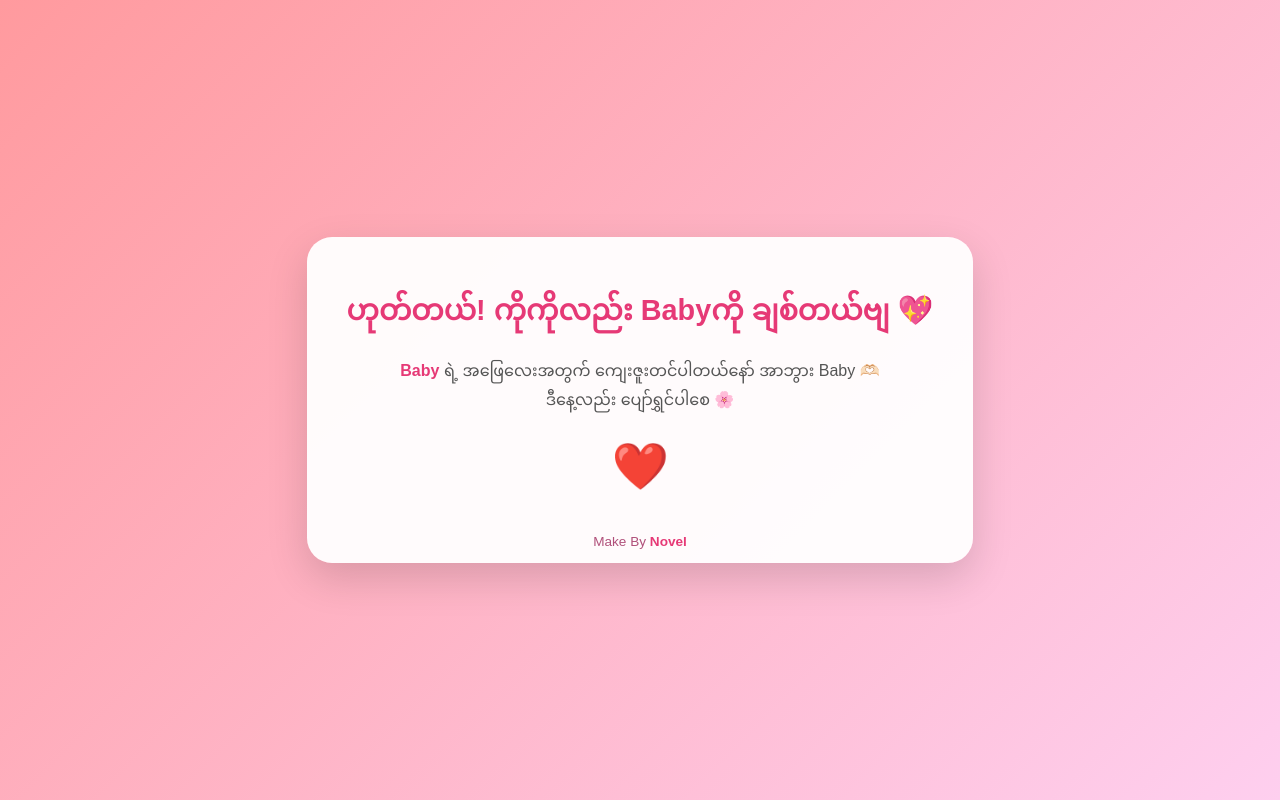
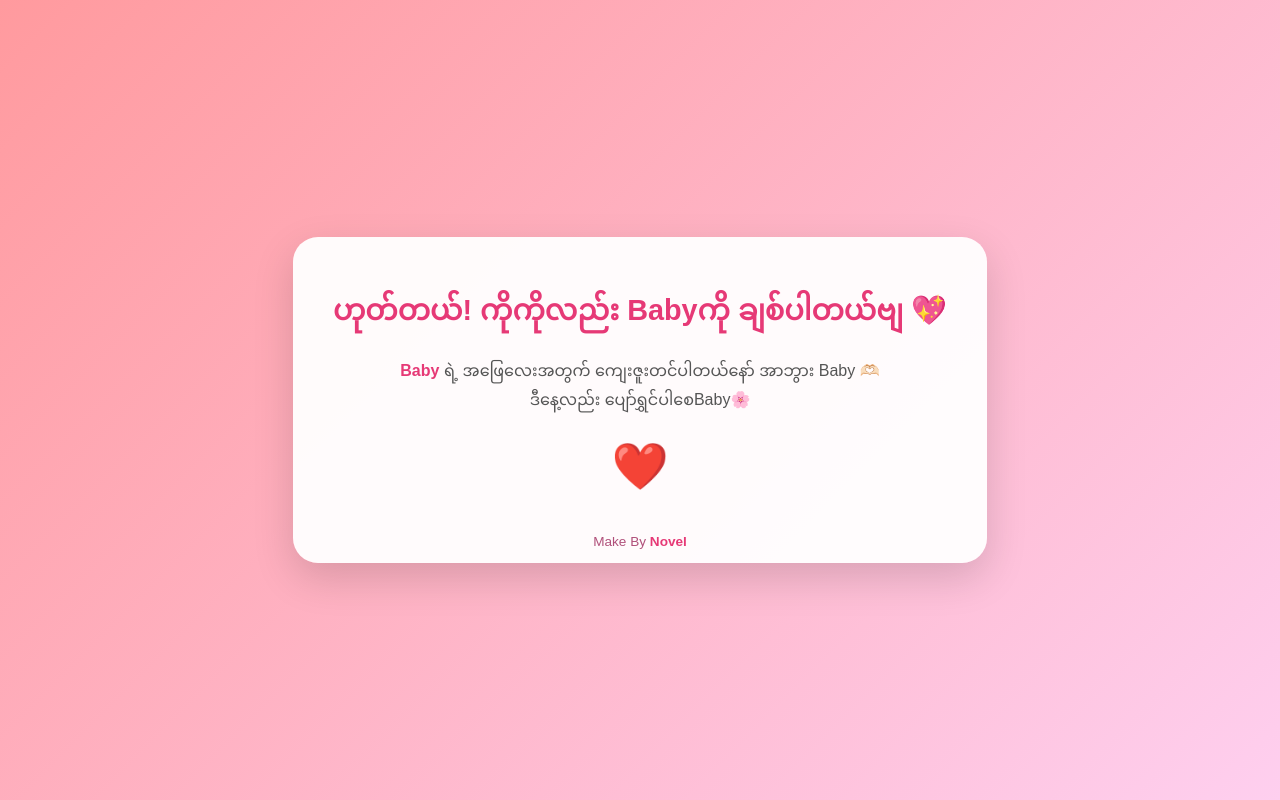
Before and after one commit to linlin36008-lab/Baby-, a plain HTML site: page index.html in a window 1280 px wide. Both pictures are taken after a click on the button "ချစ်တယ် ❤️". Drawn offline with Linux system fonts and the light colour scheme.

Commit message:
Update index.html

```diff
--- a/index.html
+++ b/index.html
@@ -126,7 +126,7 @@
 <body>
 
   <div class="card" id="question">
-    <h1>Baby‌ေလးရေ… 💕</h1>
+    <h1>Babyလေးရေ… 💕</h1>
     <p class="sub">Baby ရေ… ကိုကို့ကို ချစ်လား မချစ်ဘူးလား?</p>
     <div class="buttons">
       <button id="yesBtn">ချစ်တယ် ❤️</button>
@@ -136,8 +136,8 @@
   </div>
 
   <div class="card result" id="result">
-    <h1>ဟုတ်တယ်! ကိုကိုလည်း Babyကို ချစ်တယ်ဗျ 💖</h1>
-    <p><span class="baby">Baby</span> ရဲ့ အဖြေလေးအတွက် ကျေးဇူးတင်ပါတယ်နော် အာဘွား Baby 🫶🏻<br>ဒီနေ့လည်း ပျော်ရွှင်ပါစေ 🌸</p>
+    <h1>ဟုတ်တယ်! ကိုကိုလည်း Babyကို ချစ်ပါတယ်ဗျ 💖</h1>
+    <p><span class="baby">Baby</span> ရဲ့ အဖြေလေးအတွက် ကျေးဇူးတင်ပါတယ်နော် အာဘွား Baby 🫶🏻<br>ဒီနေ့လည်း ပျော်ရွှင်ပါစေBaby🌸</p>
     <div class="heart">❤️</div>
     <div class="credit">Make By <a href="https://t.me/Novel220" target="_blank">Novel</a></div>
   </div>
```
